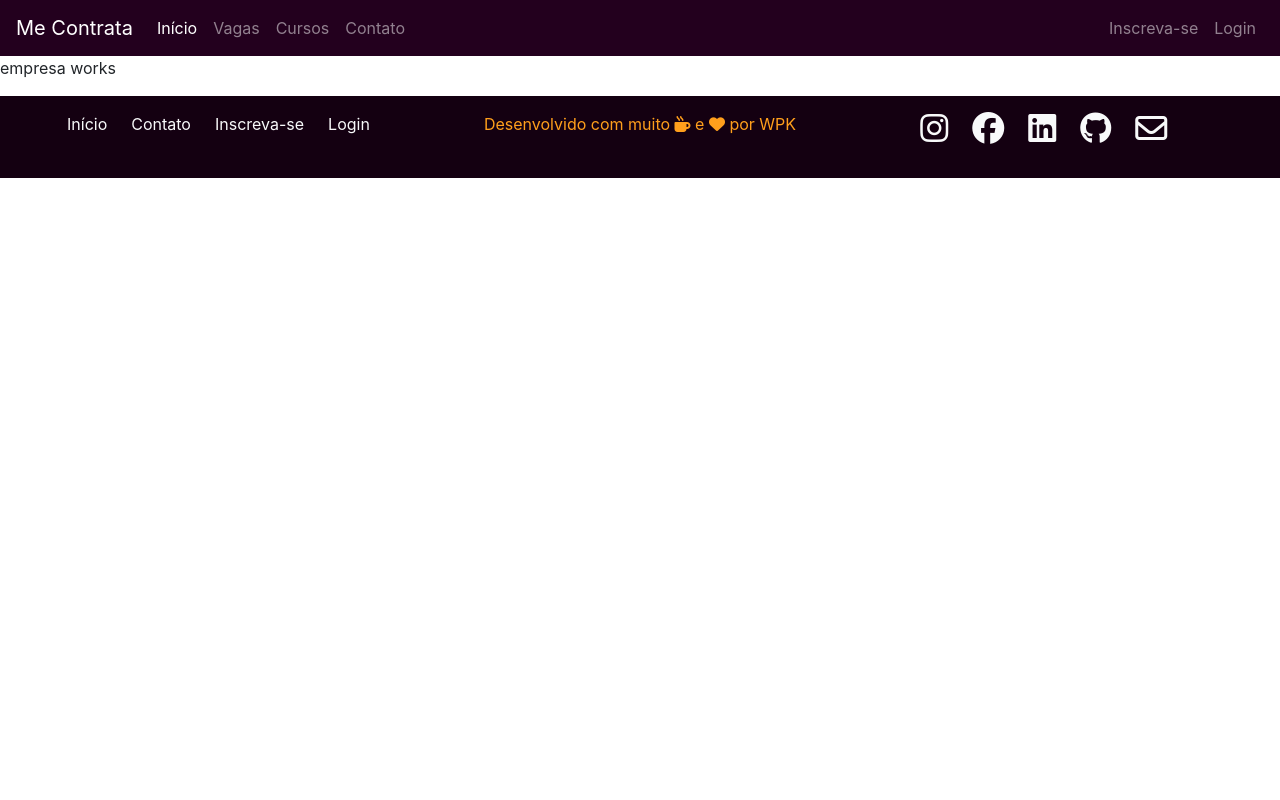
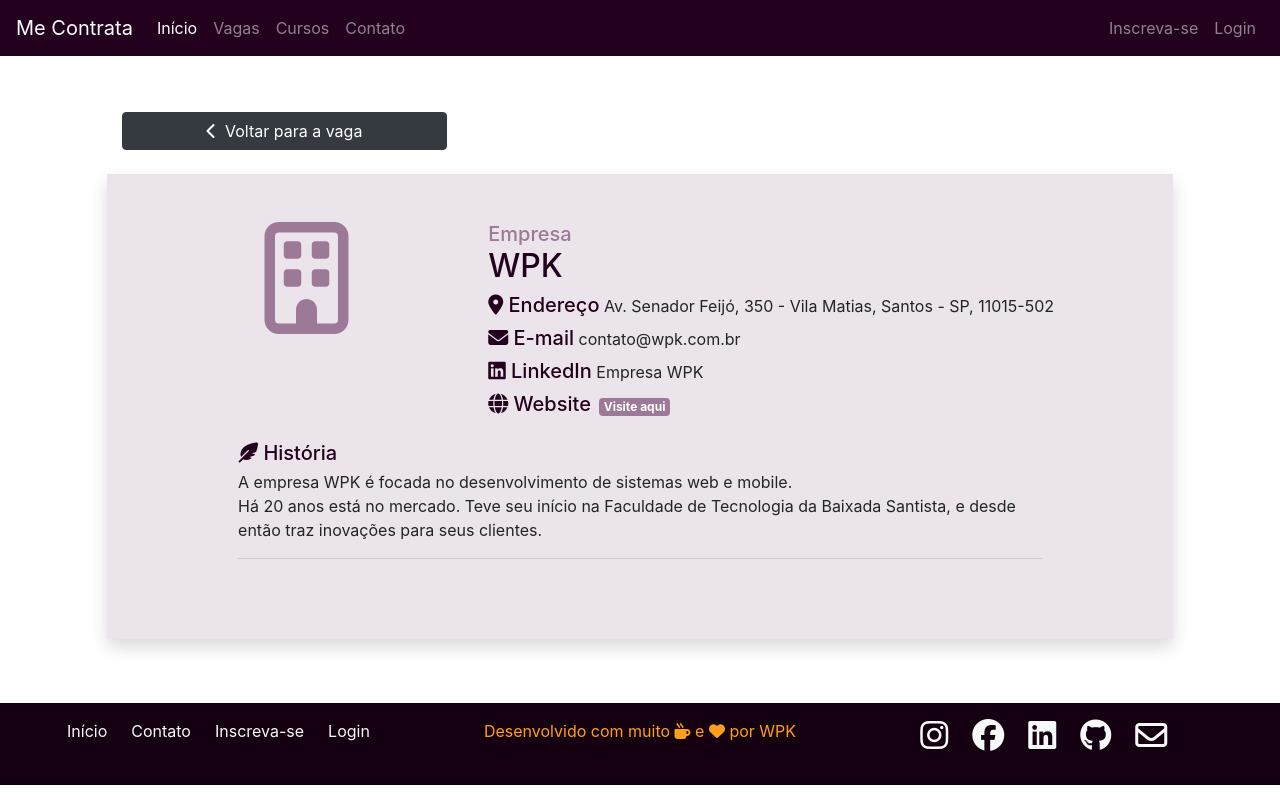
Before and after one commit to PedroSalvino/projeto-me-contrata-2021, an Angular app: page /empresa in a window 1280 px wide. Built offline with nearby package versions, Linux system fonts and the light colour scheme.

Commit message:
1 file modified

```diff
--- a/src/app/empresa/empresa.component.html
+++ b/src/app/empresa/empresa.component.html
@@ -1 +1,77 @@
-<p>empresa works</p>
+<div class="container-fluid">
+  <div class="row my-4">
+    <div class="col-md-10 mx-auto py-3">
+      <div class="row my-3">
+        <div class="col-md-4">
+          <button
+            type="button"
+            class="btn btn-dark btn-block"
+            [routerLink]="['/vaga']"
+          >
+            <span class="mr-1"><i class="fas fa-chevron-left"></i></span> Voltar
+            para a vaga
+          </button>
+        </div>
+      </div>
+
+      <div class="row my-4">
+        <div class="col py-5 px-5 bg-claro shadow">
+          <div class="row">
+            <div class="col-md-4 text-center">
+              <span><i class="far fa-building fa-7x text-medio"></i></span>
+            </div>
+            <div class="col">
+              <small class="h5 text-medio">Empresa</small>
+              <h1 class="h2 text-escuro">WPK</h1>
+
+              <p class="my-2">
+                <span class="text-escuro h5"
+                  ><i class="fas fa-map-marker-alt"></i> Endereço</span
+                >
+                Av. Senador Feijó, 350 - Vila Matias, Santos - SP, 11015-502
+              </p>
+              <p class="my-2">
+                <span class="text-escuro h5"
+                  ><i class="fas fa-envelope"></i> E-mail</span
+                >
+                contato@wpk.com.br
+              </p>
+              <p class="my-2">
+                <span class="text-escuro h5"
+                  ><i class="fab fa-linkedin"></i> LinkedIn</span
+                >
+                Empresa WPK
+              </p>
+              <p class="my-2">
+                <span class="text-escuro h5"
+                  ><i class="fas fa-globe"></i> Website</span
+                >
+                <a
+                  class="badge badge-dark bg-medio ml-2"
+                  href="https://linktr.ee/equipewpk"
+                  >Visite aqui</a
+                >
+              </p>
+            </div>
+          </div>
+          <div class="row my-3">
+            <div class="col-md-10 mx-auto">
+              <div>
+                <span class="text-escuro h5"
+                  ><i class="fas fa-feather-alt"></i> História</span
+                >
+                <p class="mt-1">
+                  A empresa WPK é focada no desenvolvimento de sistemas web e
+                  mobile.<br />Há 20 anos está no mercado. Teve seu início na
+                  Faculdade de Tecnologia da Baixada Santista, e desde então
+                  traz inovações para seus clientes.
+                </p>
+              </div>
+              <hr />
+            </div>
+          </div>
+        </div>
+      </div>
+    </div>
+  </div>
+</div>
```
